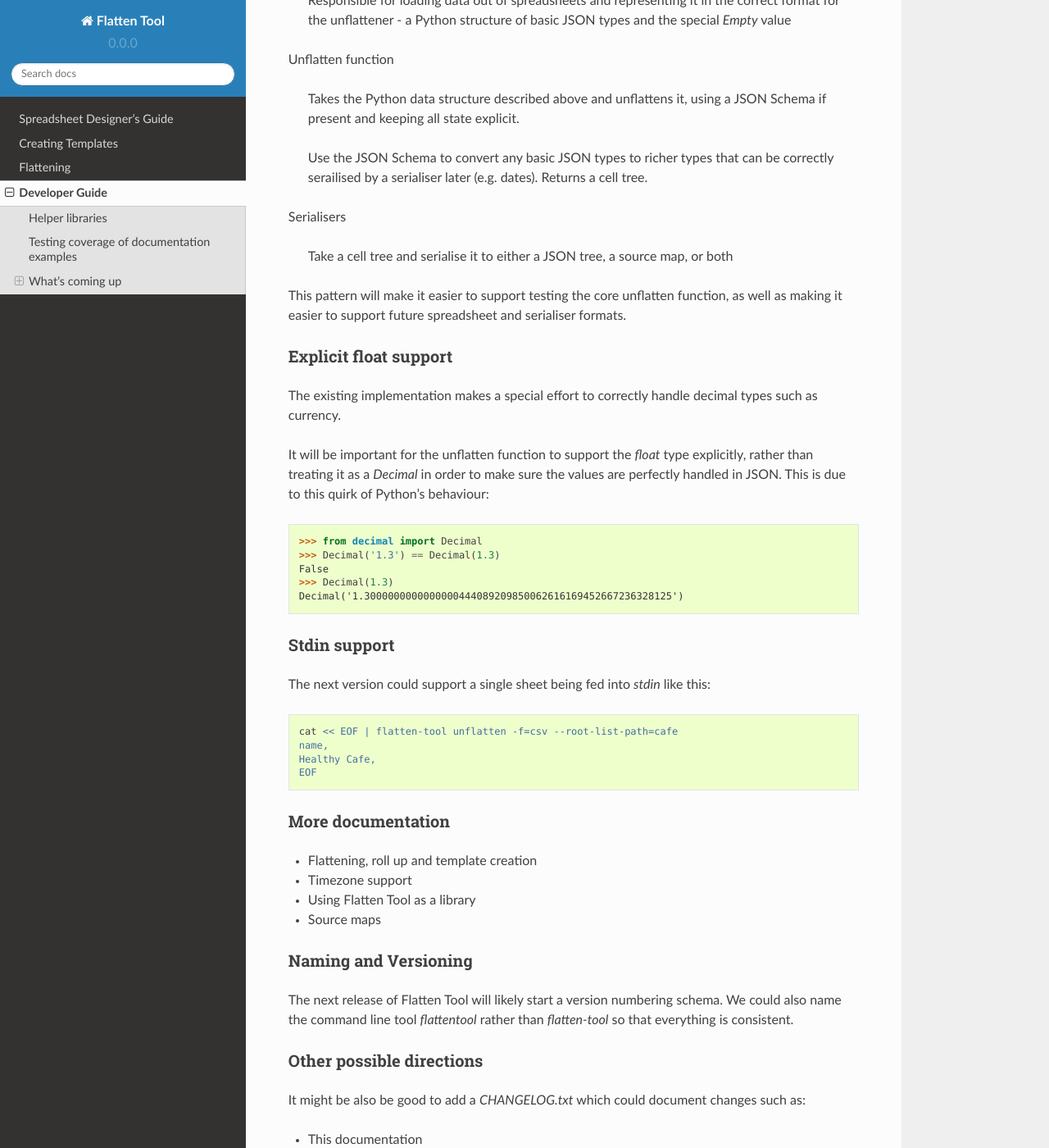
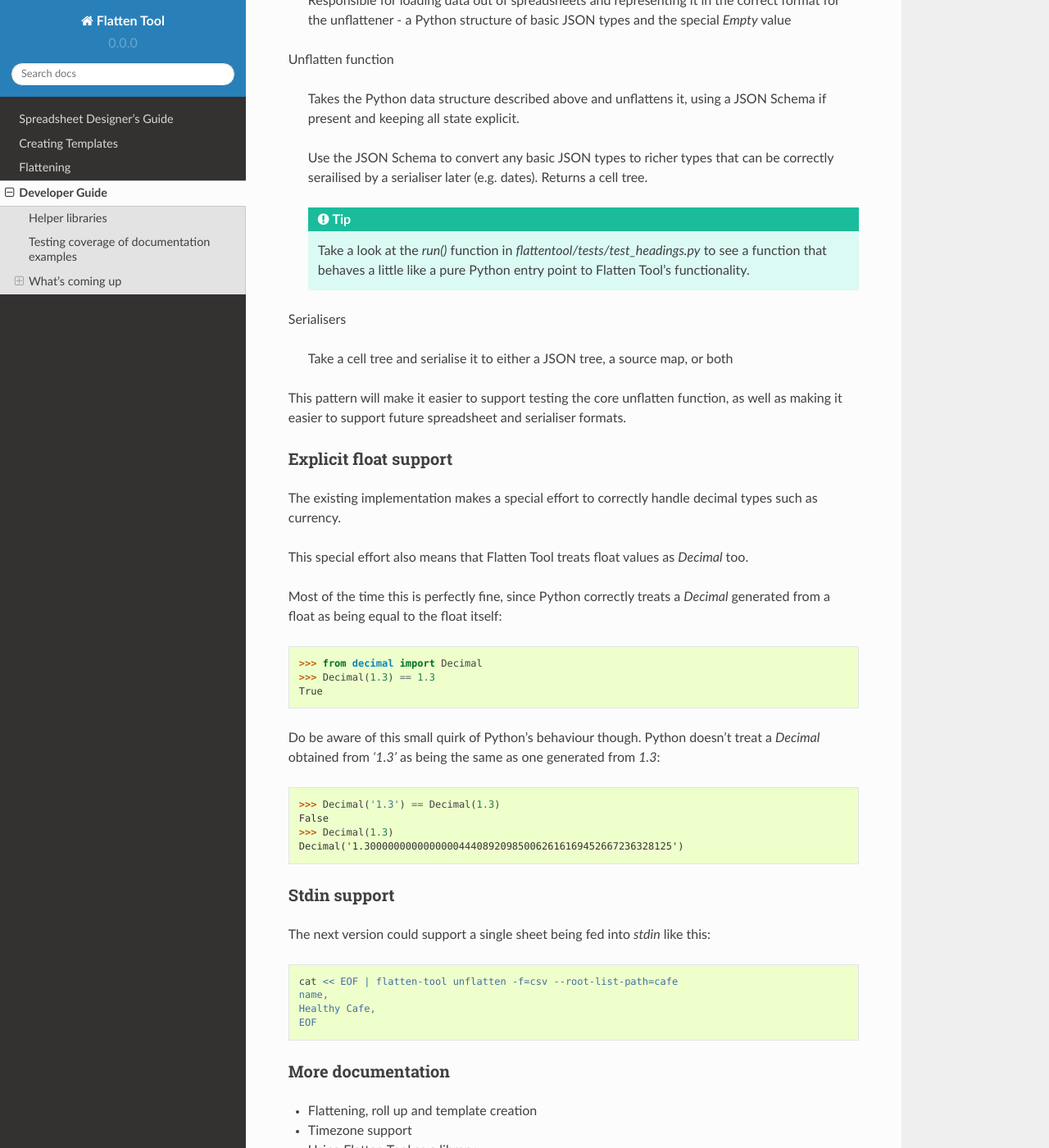
Before and after one commit to OpenDataServices/flatten-tool, a Sphinx documentation site: the page built from docs/developerguide.rst, in a window 1280 px wide and 1400 px high, scrolled down 1106 px. Shown: the whole window at 82% size. Built offline with Sphinx 7.4.7 and the Read the Docs theme 2.0.0, drawn with Linux system fonts in a browser that asks for light colours.

```diff
--- a/docs/developerguide.rst
+++ b/docs/developerguide.rst
@@ -67,6 +67,12 @@
    be correctly serailised by a serialiser later (e.g. dates). Returns a cell
    tree.
 
+   .. tip ::
+
+      Take a look at the `run()` function in
+      `flattentool/tests/test_headings.py` to see a function that behaves a
+      little like a pure Python entry point to Flatten Tool's functionality.
+
 Serialisers
 
    Take a cell tree and serialise it to either a JSON tree, a source map, or both
@@ -82,19 +88,28 @@
 The existing implementation makes a special effort to correctly handle decimal
 types such as currency.
 
-It will be important for the unflatten function to support the `float` type
-explicitly, rather than treating it as a `Decimal` in order to make sure the
-values are perfectly handled in JSON. This is due to this quirk of Python's
-behaviour:
+This special effort also means that Flatten Tool treats float values as
+`Decimal` too.
+
+Most of the time this is perfectly fine, since Python correctly treats a
+`Decimal` generated from a float as being equal to the float itself:
 
 .. code-block:: python
 
    >>> from decimal import Decimal
+   >>> Decimal(1.3) == 1.3
+   True
+
+Do be aware of this small quirk of Python's behaviour though. Python doesn't
+treat a `Decimal` obtained from `'1.3'` as being the same as one generated from
+`1.3`:
+
+.. code-block:: python
+
    >>> Decimal('1.3') == Decimal(1.3)
    False
    >>> Decimal(1.3)
    Decimal('1.3000000000000000444089209850062616169452667236328125')
-
 
 Stdin support
 -------------
--- a/docs/flatten.rst
+++ b/docs/flatten.rst
@@ -45,8 +45,7 @@
 
 .. warning ::
 
-   This example clearly isn't behaving itself correctly. Please don't use the
-   flatten functionality for deeply-nested examples yet.
+   You can't use `--use-titles` with flatten.
 
 .. csv-table:: sheet: cafe.csv
    :file: ../examples/flatten/simple/expected/cafe.csv
--- a/docs/unflatten.rst
+++ b/docs/unflatten.rst
@@ -1296,3 +1296,7 @@
 
 .. literalinclude:: ../examples/receipt/source-map/expected/heading_source_map.json
    :language: json
+
+The heading source map is generated separately from the cell source map, so
+headings can be found even if they have no corresponding data in the resulting
+JSON.
```
Also changed, not shown: docs/create-template.rst (+29 -8 lines), 11 other files.
